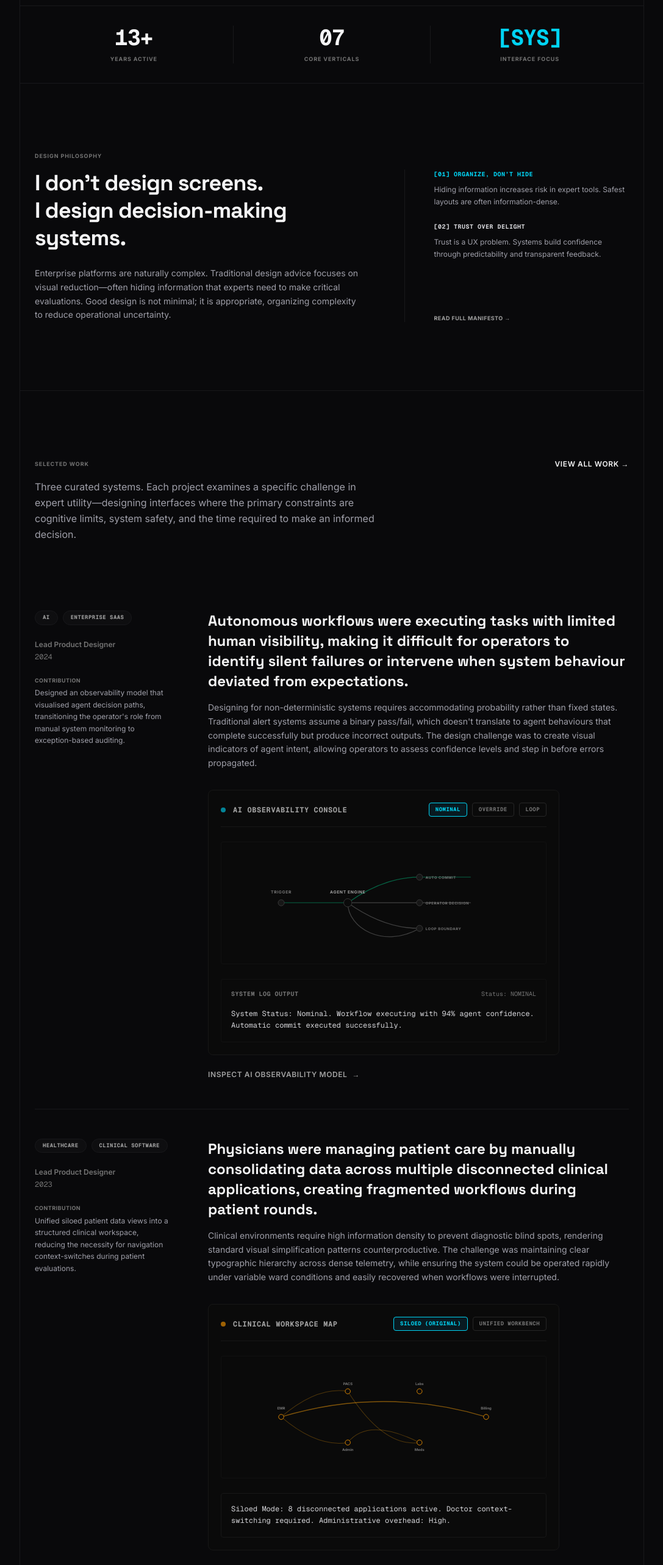
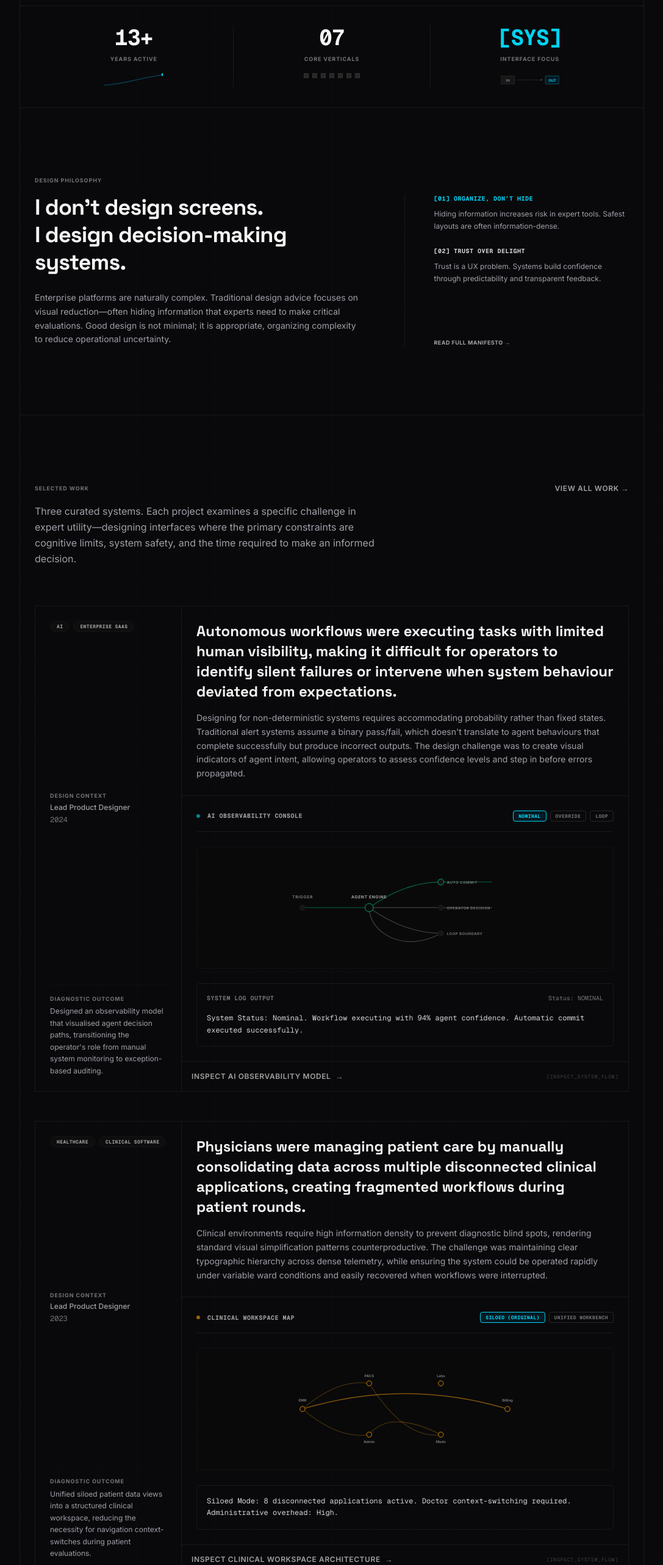
Before and after one commit to asidhiqe/asidhiqe.github.io, a Next.js app: page / in a window 1280 px wide. Shown: the part 840-3406 px from the top of the page at 61% size, without its empty margins (96-1183 px from the left). Built offline with nearby package versions, Linux system fonts and the light colour scheme.

Commit message:
Overhaul card grid modular structures and integrate background mesh

```diff
--- a/app/globals.css
+++ b/app/globals.css
@@ -21,6 +21,11 @@
 
 body {
   background: var(--background);
+  /* CAD Blueprint Grid Mesh Backdrop: draws 4rem x 4rem squares in zinc-800 at 8% opacity */
+  background-image:
+    linear-gradient(to right, rgba(39, 39, 42, 0.08) 1px, transparent 1px),
+    linear-gradient(to bottom, rgba(39, 39, 42, 0.08) 1px, transparent 1px);
+  background-size: 4rem 4rem;
   color: var(--foreground);
   font-family: var(--font-inter), sans-serif;
   text-rendering: optimizeLegibility;
--- a/components/sections/AgentSimulator.tsx
+++ b/components/sections/AgentSimulator.tsx
@@ -12,9 +12,7 @@ type SimState = "nominal" | "override" | "loop";
  * - Stark technical blueprint visualization
  * - Pure SVG-based node path rendering
  * - Live status console readout (aria-live polite)
- * - Zero external animation libraries for performance
- *
- * Demonstrates: AI trust design, system observability, exception loops.
+ * - Optimized for card-grid integration (no outer borders / rounded corners)
  */
 export default function AgentSimulator() {
   const [activeState, setActiveState] = useState<SimState>("nominal");
@@ -44,29 +42,29 @@ export default function AgentSimulator() {
   };
 
   return (
-    <div className="w-full rounded-lg border border-neutral-900 bg-neutral-950 p-5 font-mono select-none">
+    <div className="w-full p-6 font-mono select-none">
 
       {/* ── Simulator Header ── */}
-      <div className="mb-6 flex flex-col justify-between gap-3 border-b border-neutral-900 pb-4 sm:flex-row sm:items-center">
+      <div className="mb-6 flex flex-col justify-between gap-3 border-b border-zinc-900 pb-4 sm:flex-row sm:items-center">
         <div className="flex items-center gap-3">
-          <span className="h-2 w-2 rounded-full bg-cyan-400 animate-pulse" />
-          <span className="text-xs font-bold uppercase tracking-wider text-neutral-400">
+          <span className="h-1.5 w-1.5 rounded-full bg-cyan-400 animate-pulse" />
+          <span className="text-[10px] font-bold uppercase tracking-wider text-neutral-400">
             AI Observability Console
           </span>
         </div>
 
         {/* Simulation Controls */}
-        <div className="flex gap-2">
+        <div className="flex gap-1.5">
           {(["nominal", "override", "loop"] as const).map((state) => (
             <button
               key={state}
               type="button"
               onClick={() => handleStateChange(state)}
               className={cn(
-                "rounded border px-2.5 py-1 text-[9px] font-bold uppercase tracking-wider transition-all duration-150 cursor-pointer",
+                "rounded border px-2 py-0.5 text-[8px] font-bold uppercase tracking-wider transition-all duration-150 cursor-pointer",
                 activeState === state
                   ? "border-cyan-400 bg-cyan-950/40 text-cyan-400"
-                  : "border-neutral-800 text-neutral-500 hover:border-neutral-700 hover:text-white"
+                  : "border-zinc-800 text-neutral-500 hover:border-neutral-700 hover:text-white"
               )}
             >
               {state}
@@ -76,7 +74,7 @@ export default function AgentSimulator() {
       </div>
 
       {/* ── Operational Schematic (SVG) ── */}
-      <div className="relative mb-6 flex items-center justify-center rounded border border-neutral-900/60 bg-neutral-950/20 py-8 px-4">
+      <div className="relative mb-6 flex items-center justify-center rounded border border-zinc-900/60 bg-neutral-950/10 py-8 px-4">
         <svg
           viewBox="0 0 500 160"
           className="w-full max-w-[420px] text-neutral-700 overflow-visible"
@@ -173,7 +171,7 @@ export default function AgentSimulator() {
             cx="50"
             cy="80"
             r="6"
-            className="fill-neutral-900 stroke-neutral-700 transition-colors duration-300"
+            className="fill-neutral-900 stroke-neutral-750 transition-colors duration-300"
           />
           <text
             x="50"
@@ -190,7 +188,7 @@ export default function AgentSimulator() {
             cy="80"
             r="8"
             className={cn(
-              "fill-neutral-950 stroke-neutral-700 transition-all duration-300",
+              "fill-neutral-950 stroke-neutral-755 transition-all duration-300",
               activeState === "nominal" && "stroke-emerald-500 fill-emerald-950/20",
               activeState === "override" && "stroke-amber-500 fill-amber-950/20",
               activeState === "loop" && "stroke-rose-500 fill-rose-950/20"
@@ -211,7 +209,7 @@ export default function AgentSimulator() {
             cy="30"
             r="6"
             className={cn(
-              "fill-neutral-900 stroke-neutral-700 transition-colors duration-300",
+              "fill-neutral-900 stroke-neutral-750 transition-colors duration-300",
               activeState === "nominal" && "stroke-emerald-500 fill-emerald-950/20",
               activeState === "override" && overrideResolved && "stroke-zinc-600"
             )}
@@ -231,7 +229,7 @@ export default function AgentSimulator() {
             cy="80"
             r="6"
             className={cn(
-              "fill-neutral-900 stroke-neutral-700 transition-colors duration-300",
+              "fill-neutral-900 stroke-neutral-750 transition-colors duration-300",
               activeState === "override" && !overrideResolved && "stroke-amber-400 fill-amber-950/40 animate-pulse",
               activeState === "override" && overrideResolved && "stroke-emerald-500 fill-emerald-950/20"
             )}
@@ -251,7 +249,7 @@ export default function AgentSimulator() {
             cy="130"
             r="6"
             className={cn(
-              "fill-neutral-900 stroke-neutral-700 transition-colors duration-300",
+              "fill-neutral-900 stroke-neutral-750 transition-colors duration-300",
               activeState === "loop" && !loopResetted && "stroke-rose-500 fill-rose-950/40",
               activeState === "loop" && loopResetted && "stroke-neutral-800"
             )}
@@ -268,7 +266,7 @@ export default function AgentSimulator() {
       </div>
 
       {/* ── Control Console Readout (Aria-live) ── */}
-      <div className="flex flex-col gap-4 rounded border border-neutral-900/60 bg-neutral-950 p-4">
+      <div className="flex flex-col gap-4 rounded border border-zinc-900 bg-neutral-950/40 p-4">
         <div className="flex items-center justify-between">
           <span className="text-[10px] font-bold uppercase tracking-wider text-neutral-500">
             System Log Output
@@ -290,7 +288,7 @@ export default function AgentSimulator() {
           <button
             type="button"
             onClick={() => setOverrideResolved(true)}
-            className="w-full rounded bg-amber-950/40 border border-amber-500/60 py-2 text-[10px] font-bold uppercase tracking-wider text-amber-400 hover:bg-amber-900/40 transition-colors duration-150 cursor-pointer"
+            className="w-full rounded bg-amber-950/20 border border-amber-500/40 py-2 text-[9px] font-bold uppercase tracking-wider text-amber-400 hover:bg-amber-900/40 transition-colors duration-150 cursor-pointer"
           >
             Approve Manual Redirect Override
           </button>
@@ -300,7 +298,7 @@ export default function AgentSimulator() {
           <button
             type="button"
             onClick={() => setLoopResetted(true)}
-            className="w-full rounded bg-rose-950/40 border border-rose-500/60 py-2 text-[10px] font-bold uppercase tracking-wider text-rose-400 hover:bg-rose-900/40 transition-colors duration-150 cursor-pointer"
+            className="w-full rounded bg-rose-950/20 border border-rose-500/60 py-2 text-[9px] font-bold uppercase tracking-wider text-rose-400 hover:bg-rose-900/40 transition-colors duration-150 cursor-pointer"
           >
             Terminate Loop (Manual Kill Signal)
           </button>
--- a/components/sections/DoctorWorkflow.tsx
+++ b/components/sections/DoctorWorkflow.tsx
@@ -9,7 +9,7 @@ type WorkflowState = "siloed" | "unified";
  * DoctorWorkflow — Interactive clinical workflow comparison widget.
  *
  * Visual style: Operational Precision.
- * Demonstrates: Consolidation of siloed systems to reduce context-switching.
+ * Optimized for layout cell flushing.
  */
 export default function DoctorWorkflow() {
   const [activeState, setActiveState] = useState<WorkflowState>("siloed");
@@ -21,32 +21,32 @@ export default function DoctorWorkflow() {
   };
 
   return (
-    <div className="w-full rounded-lg border border-neutral-900 bg-neutral-950 p-5 font-mono select-none">
+    <div className="w-full p-6 font-mono select-none">
 
       {/* Header */}
-      <div className="mb-6 flex flex-col justify-between gap-3 border-b border-neutral-900 pb-4 sm:flex-row sm:items-center">
+      <div className="mb-6 flex flex-col justify-between gap-3 border-b border-zinc-900 pb-4 sm:flex-row sm:items-center">
         <div className="flex items-center gap-3">
           <span className={cn(
-            "h-2 w-2 rounded-full animate-pulse",
+            "h-1.5 w-1.5 rounded-full animate-pulse",
             activeState === "siloed" ? "bg-amber-500" : "bg-cyan-400"
           )} />
-          <span className="text-xs font-bold uppercase tracking-wider text-neutral-400">
+          <span className="text-[10px] font-bold uppercase tracking-wider text-neutral-400">
             Clinical Workspace Map
           </span>
         </div>
 
         {/* Toggle buttons */}
-        <div className="flex gap-2">
+        <div className="flex gap-1.5">
           {(["siloed", "unified"] as const).map((state) => (
             <button
               key={state}
               type="button"
               onClick={() => setActiveState(state)}
               className={cn(
-                "rounded border px-2.5 py-1 text-[9px] font-bold uppercase tracking-wider transition-all duration-150 cursor-pointer",
+                "rounded border px-2 py-0.5 text-[8px] font-bold uppercase tracking-wider transition-all duration-150 cursor-pointer",
                 activeState === state
                   ? "border-cyan-400 bg-cyan-950/40 text-cyan-400"
-                  : "border-neutral-800 text-neutral-500 hover:border-neutral-700 hover:text-white"
+                  : "border-zinc-800 text-neutral-500 hover:border-neutral-700 hover:text-white"
               )}
             >
               {state === "siloed" ? "Siloed (Original)" : "Unified Workbench"}
@@ -56,7 +56,7 @@ export default function DoctorWorkflow() {
       </div>
 
       {/* SVG Workflow Diagram */}
-      <div className="relative mb-6 flex items-center justify-center rounded border border-neutral-900/60 bg-neutral-950/20 py-8 px-4">
+      <div className="relative mb-6 flex items-center justify-center rounded border border-zinc-900/60 bg-neutral-950/10 py-8 px-4">
         <svg
           viewBox="0 0 500 160"
           className="w-full max-w-[420px] text-neutral-700 overflow-visible"
@@ -100,17 +100,17 @@ export default function DoctorWorkflow() {
               <circle cx="250" cy="80" r="3" className="fill-cyan-400 animate-ping" />
 
               {/* Unified Node Layout */}
-              <circle cx="50" cy="80" r="6" className="fill-neutral-950 stroke-neutral-700" />
+              <circle cx="50" cy="80" r="6" className="fill-neutral-950 stroke-neutral-750" />
               <text x="50" y="62" textAnchor="middle" className="text-[7px] fill-neutral-500 font-sans font-bold">Patient Round</text>
 
               <g className="translate-x-[200px] translate-y-[45px]">
-                <rect x="0" y="0" width="100" height="70" rx="3" className="fill-neutral-950 stroke-cyan-400" />
+                <rect x="0" y="0" width="100" height="70" rx="3" className="fill-neutral-950 stroke-cyan-500/40" />
                 <text x="50" y="20" textAnchor="middle" className="text-[8px] fill-cyan-400 font-sans font-bold uppercase tracking-wider">Workbench</text>
                 <text x="50" y="40" textAnchor="middle" className="text-[6px] fill-neutral-500 font-sans">EMR + Labs + PACS</text>
                 <text x="50" y="52" textAnchor="middle" className="text-[6px] fill-neutral-500 font-sans">Integrated Context</text>
               </g>
 
-              <circle cx="450" cy="80" r="6" className="fill-neutral-950 stroke-neutral-700" />
+              <circle cx="450" cy="80" r="6" className="fill-neutral-950 stroke-neutral-750" />
               <text x="450" y="62" textAnchor="middle" className="text-[7px] fill-neutral-500 font-sans font-bold">Action Signed</text>
             </>
           )}
@@ -118,7 +118,7 @@ export default function DoctorWorkflow() {
       </div>
 
       {/* Log output */}
-      <div className="rounded border border-neutral-900 bg-neutral-950 p-4">
+      <div className="rounded border border-zinc-900 bg-neutral-950/40 p-4">
         <p className="text-xs leading-relaxed text-zinc-300 min-h-[36px]">
           {getStatusMessage()}
         </p>
--- a/components/sections/FeaturedWork.tsx
+++ b/components/sections/FeaturedWork.tsx
@@ -10,9 +10,8 @@ import AirportTimeline from "./AirportTimeline";
  * FeaturedWork — Selected Work grid section.
  *
  * Operational Precision visual guidelines:
- * - High-contrast layout optimized for dark background (#09090B).
- * - Asymmetric two-column cards stacked vertically, separated by zinc-900 border.
- * - Challenge statements are the visual centerpieces of each card (h3 display font).
+ * - Cards redesigned as fully enclosed grid modules with internal borders.
+ * - Simulators are integrated cleanly as grid cells, removing the floating-widget look.
  */
 export default function FeaturedWork() {
   const projects = getFeaturedProjects();
@@ -34,7 +33,7 @@ export default function FeaturedWork() {
           </h2>
           <Link
             href="/#work"
-            className="text-xs font-semibold uppercase tracking-wider text-neutral-450 transition-colors duration-200 hover:text-white"
+            className="text-xs font-semibold uppercase tracking-wider text-neutral-400 transition-colors duration-200 hover:text-white"
             aria-label="View all case studies"
           >
             View all work →
@@ -50,11 +49,10 @@ export default function FeaturedWork() {
 
         {/* ── Card list ─────────────────────────────────────────────── */}
         <div className="flex flex-col">
-          {projects.map((project, index) => (
+          {projects.map((project) => (
             <FeaturedCard
               key={project.id}
               project={project}
-              isFirst={index === 0}
             />
           ))}
         </div>
@@ -70,10 +68,8 @@ export default function FeaturedWork() {
 
 function FeaturedCard({
   project,
-  isFirst,
 }: {
   project: FeaturedProject;
-  isFirst: boolean;
 }) {
   const challengeId = `project-${project.id}-challenge`;
 
@@ -91,32 +87,35 @@ function FeaturedCard({
     }
   };
 
+  // Check if this project has an active simulator widget
+  const hasSimulator = ["agent-control-tower", "doctor-workbench", "airport-analytics"].includes(project.id);
+
   return (
     <article
-      className={cn(
-        "grid grid-cols-1 gap-8 py-12 lg:grid-cols-[220px_1fr] lg:gap-16",
-        !isFirst && "border-t border-zinc-900"
-      )}
+      className="mb-12 w-full grid grid-cols-1 lg:grid-cols-[240px_1fr] border border-zinc-900 bg-neutral-950/10"
       aria-labelledby={challengeId}
     >
-      {/* ── Left column: metadata ──────────────────────────────────── */}
-      <div className="flex flex-col items-start gap-6">
+      {/* ── Left Column: Metadata Context (Split cell) ── */}
+      <div className="p-6 border-b lg:border-b-0 lg:border-r border-zinc-900 flex flex-col justify-between gap-8 bg-neutral-950/30">
 
-        {/* Domain chips */}
-        <div className="flex flex-wrap gap-2">
+        {/* Top block: Domain tags */}
+        <div className="flex flex-wrap gap-1.5">
           {project.domains.map((domain) => (
             <span
               key={domain}
-              className="rounded-full border border-zinc-900 bg-neutral-900/40 px-3 py-1 text-[9px] font-bold uppercase tracking-wider text-neutral-400 font-mono"
+              className="rounded-full border border-zinc-900/60 bg-neutral-900/40 px-2.5 py-0.5 text-[8px] font-bold uppercase tracking-wider text-neutral-400 font-mono"
             >
               {domain}
             </span>
           ))}
         </div>
 
-        {/* Role & Year */}
+        {/* Middle block: Role and year */}
         <div className="flex flex-col gap-1">
-          <p className="text-xs text-neutral-500 font-semibold">
+          <span className="text-[9px] font-bold uppercase tracking-widest text-neutral-500">
+            Design Context
+          </span>
+          <p className="text-xs text-neutral-400 font-medium">
             {project.role}
           </p>
           <p className="text-xs text-neutral-500 font-mono">
@@ -124,12 +123,12 @@ function FeaturedCard({
           </p>
         </div>
 
-        {/* Impact outcome - design-centric */}
+        {/* Bottom block: Contribution notes */}
         {project.outcome !== null && (
-          <div>
-            <p className="mb-1 text-[9px] font-bold uppercase tracking-wider text-neutral-500">
-              Contribution
-            </p>
+          <div className="border-t border-zinc-900/40 pt-4 w-full">
+            <span className="mb-1 block text-[9px] font-bold uppercase tracking-widest text-neutral-500">
+              Diagnostic Outcome
+            </span>
             <p className="text-xs leading-relaxed text-zinc-400">
               {project.outcome}
             </p>
@@ -138,9 +137,11 @@ function FeaturedCard({
 
       </div>
 
-      {/* ── Right column: narrative ────────────────────────────────── */}
-      <div className="flex flex-col items-start">
+      {/* ── Right Column: Narrative & Simulator ── */}
+      <div className="flex flex-col">
 
+        {/* Cell 1: Challenge & Difficulty */}
+        <div className="p-6 border-b border-zinc-900 flex flex-col items-start gap-4">
           {/* Challenge statement (Card headline) */}
           <h3
             id={challengeId}
@@ -150,39 +151,36 @@ function FeaturedCard({
           </h3>
 
           {/* Why difficult (Insight) */}
-        <p className="mt-4 text-sm leading-relaxed text-zinc-400">
+          <p className="text-sm leading-relaxed text-zinc-400">
             {project.difficulty}
           </p>
+        </div>
 
-        {/* Project-Specific Simulators (Signature Experiences) */}
-        {project.id === "agent-control-tower" && (
-          <div className="mt-8 w-full max-w-xl">
-            <AgentSimulator />
+        {/* Cell 2: Integrated Simulator Screen (Flush) */}
+        {hasSimulator && (
+          <div className="w-full border-b border-zinc-900 bg-neutral-950/20">
+            {project.id === "agent-control-tower" && <AgentSimulator />}
+            {project.id === "doctor-workbench" && <DoctorWorkflow />}
+            {project.id === "airport-analytics" && <AirportTimeline />}
           </div>
         )}
 
-        {project.id === "doctor-workbench" && (
-          <div className="mt-8 w-full max-w-xl">
-            <DoctorWorkflow />
-          </div>
-        )}
-
-        {project.id === "airport-analytics" && (
-          <div className="mt-8 w-full max-w-xl">
-            <AirportTimeline />
-          </div>
-        )}
-
-        {/* CTA */}
+        {/* Cell 3: Card Footer / CTA Controls */}
+        <div className="p-4 bg-neutral-950/40 flex items-center justify-between">
           <Link
             href={`/#work`} // Temporary placeholder anchor link for Sprint 1 / Phase 1
-          className="mt-6 inline-flex items-center gap-2 text-xs font-semibold uppercase tracking-wider text-neutral-400 transition-colors duration-200 hover:text-white"
+            className="inline-flex items-center gap-2 text-xs font-semibold uppercase tracking-wider text-neutral-400 transition-colors duration-200 hover:text-white"
             aria-label="Inspect design case study"
           >
             {getCardCta()}
             <span aria-hidden="true">→</span>
           </Link>
 
+          <span className="hidden sm:inline font-mono text-[8px] text-zinc-700 uppercase tracking-widest selection:bg-transparent">
+            [inspect_system_flow]
+          </span>
+        </div>
+
       </div>
     </article>
   );
--- a/components/sections/MetricStrip.tsx
+++ b/components/sections/MetricStrip.tsx
@@ -1,10 +1,9 @@
 /**
  * MetricStrip — credibility stat row.
  *
- * Operational Precision style:
- * - Simple 3-column grid layout
- * - Thin structural borders (zinc-900) aligning with layout frame
- * - Monospace status-style metrics
+ * Visual style: Operational Precision.
+ * Upgraded from simple numbers to visual SVG diagnostics, demonstrating
+ * systems-level data modeling directly to the recruiter.
  */
 export default function MetricStrip() {
   return (
@@ -14,7 +13,7 @@ export default function MetricStrip() {
     >
       <div className="mx-auto grid grid-cols-1 gap-8 px-6 sm:grid-cols-3 sm:gap-0">
 
-        {/* Metric 1 */}
+        {/* Metric 1: 13+ Years & Trajectory Sparkline */}
         <div className="flex flex-col items-start sm:items-center sm:text-center">
           <span className="font-mono text-3xl font-bold tracking-tight text-zinc-100 md:text-4xl">
             13+
@@ -22,9 +21,22 @@ export default function MetricStrip() {
           <span className="mt-2 text-[9px] font-bold uppercase tracking-widest text-neutral-500">
             Years Active
           </span>
+
+          {/* Sparkline Career Trajectory */}
+          <div className="mt-4 h-6 w-24 overflow-visible text-cyan-500/30">
+            <svg viewBox="0 0 100 24" className="w-full h-full">
+              <path
+                d="M 0,20 Q 25,18 50,12 T 100,2"
+                stroke="currentColor"
+                strokeWidth="1.5"
+                fill="none"
+              />
+              <circle cx="100" cy="2" r="2.5" className="fill-cyan-400" />
+            </svg>
+          </div>
         </div>
 
-        {/* Metric 2 */}
+        {/* Metric 2: 07 Verticals & Domain Grid Nodes */}
         <div className="flex flex-col items-start border-zinc-900 sm:items-center sm:border-x sm:text-center">
           <span className="font-mono text-3xl font-bold tracking-tight text-zinc-100 md:text-4xl">
             07
@@ -32,9 +44,20 @@ export default function MetricStrip() {
           <span className="mt-2 text-[9px] font-bold uppercase tracking-widest text-neutral-500">
             Core Verticals
           </span>
+
+          {/* 7 Domain Status Node Blocks */}
+          <div className="mt-4 flex gap-1.5" aria-hidden="true">
+            {[...Array(7)].map((_, i) => (
+              <span
+                key={i}
+                className="h-2 w-2 rounded-[1px] bg-neutral-800 border border-neutral-700/60"
+                title="Active Domain Verified"
+              />
+            ))}
+          </div>
         </div>
 
-        {/* Metric 3 */}
+        {/* Metric 3: [SYS] & Input/Output Mapping */}
         <div className="flex flex-col items-start sm:items-center sm:text-center">
           <span className="font-mono text-3xl font-bold tracking-tight text-cyan-400 md:text-4xl">
             [SYS]
@@ -42,6 +65,20 @@ export default function MetricStrip() {
           <span className="mt-2 text-[9px] font-bold uppercase tracking-widest text-neutral-500">
             Interface Focus
           </span>
+
+          {/* Operational Flow Diagram */}
+          <div className="mt-4 h-6 w-24 overflow-visible text-neutral-700">
+            <svg viewBox="0 0 100 24" className="w-full h-full">
+              <rect x="0" y="4" width="24" height="14" rx="2" className="fill-neutral-900 stroke-neutral-800" />
+              <text x="12" y="14" textAnchor="middle" className="text-[6px] fill-neutral-500 font-bold">IN</text>
+
+              <line x1="28" y1="11" x2="68" y2="11" stroke="currentColor" strokeWidth="1" strokeDasharray="2" />
+              <polygon points="68,9 72,11 68,13" className="fill-neutral-700" />
+
+              <rect x="76" y="4" width="24" height="14" rx="2" className="fill-cyan-950/40 stroke-cyan-500/40" />
+              <text x="88" y="14" textAnchor="middle" className="text-[6px] fill-cyan-400 font-bold">OUT</text>
+            </svg>
+          </div>
         </div>
 
       </div>
```
Also changed, not shown: components/sections/AirportTimeline.tsx (+16 -16 lines). Lines whose indentation alone changed are shown as unchanged.
